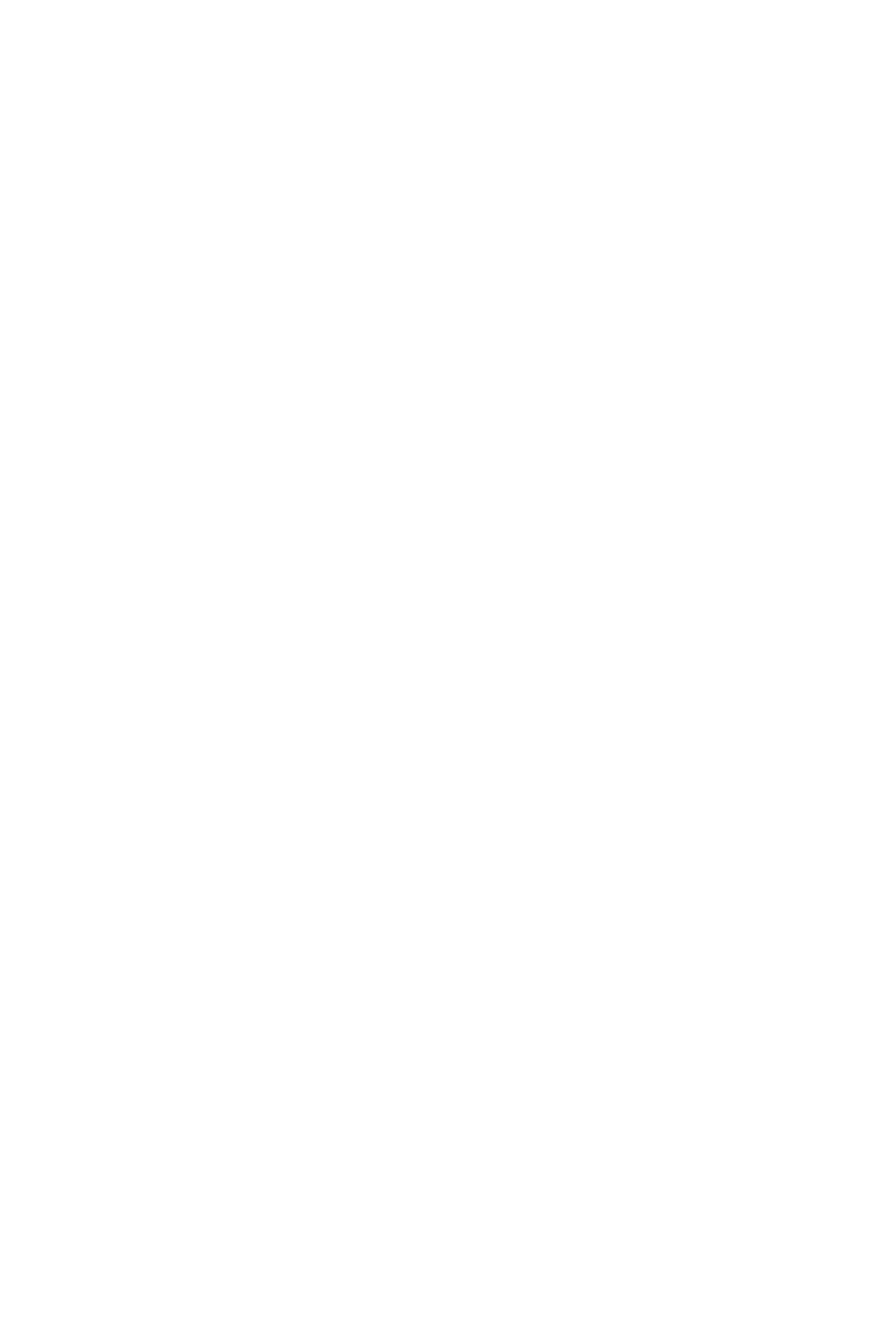
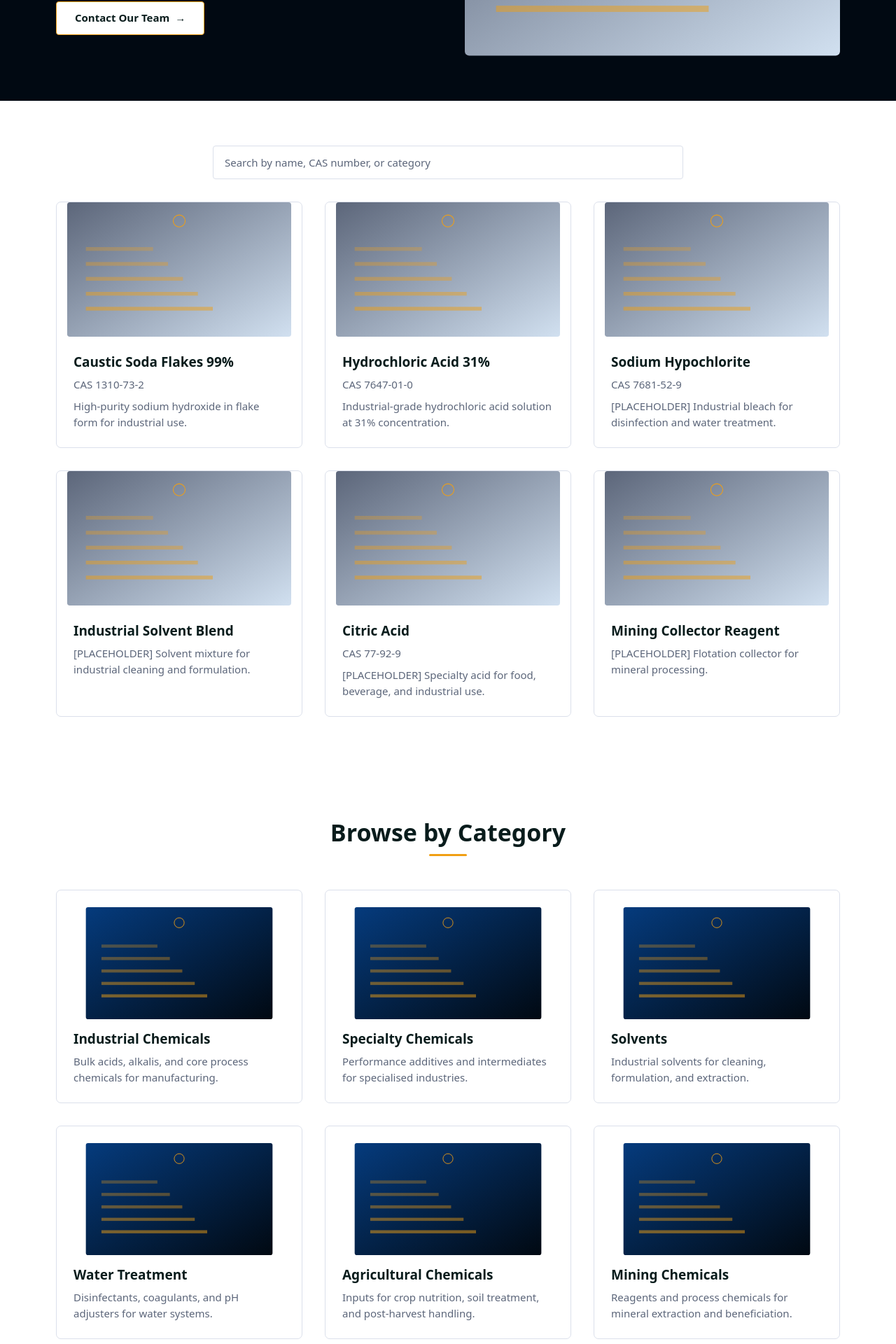
Before and after one commit to zyxkoala/chemical-website, a Next.js app: page /en/products in a window 1280 px wide. Before the commit this address had no page. Shown: the part 432-2352 px from the top of the page at 70% size. Before the commit the page ends 800 px from the top, so only its background shows below. Built offline with nearby package versions, Linux system fonts and the light colour scheme; no server answers.

Commit message:
feat(pages): implement Products with search + featured section

```diff
--- /dev/null
+++ b/src/app/[locale]/products/page.tsx
@@ -0,0 +1,39 @@
+import { Suspense } from 'react';
+import { setRequestLocale, getTranslations } from 'next-intl/server';
+import { PageHero } from '@/components/ui/PageHero';
+import { ProductSearchBox } from '@/components/products/ProductSearchBox';
+import { ProductCategoryGrid } from '@/components/products/ProductCategoryGrid';
+import { FeaturedProductsSection } from '@/components/products/FeaturedProductsSection';
+import { InquiryCTABand } from '@/components/products/InquiryCTABand';
+import { getPublishedProducts } from '@/lib/products';
+import type { Locale } from '@/types/locale';
+
+export default async function ProductsPage({ params }: { params: Promise<{ locale: string }> }) {
+  const { locale } = await params;
+  setRequestLocale(locale);
+
+  const t = await getTranslations('products');
+  const allProducts = getPublishedProducts(locale as Locale);
+
+  return (
+    <>
+      <PageHero
+        eyebrow={t('pageHero.eyebrow')}
+        title={t('pageHero.title')}
+        subtitle={t('pageHero.subtitle')}
+      />
+
+      <section className="py-16 bg-white">
+        <div className="max-w-page-max mx-auto px-section-px">
+          <Suspense fallback={null}>
+            <ProductSearchBox allProducts={allProducts} />
+          </Suspense>
+        </div>
+      </section>
+
+      <ProductCategoryGrid locale={locale as Locale} heading={t('categoriesHeading')} />
+      <FeaturedProductsSection locale={locale as Locale} heading={t('featuredHeading')} />
+      <InquiryCTABand locale={locale as Locale} />
+    </>
+  );
+}
--- /dev/null
+++ b/src/components/products/FeaturedProductsSection.tsx
@@ -0,0 +1,21 @@
+import { SectionHeading } from '@/components/ui/SectionHeading';
+import { ProductCard } from './ProductCard';
+import { getFeaturedProducts } from '@/lib/products';
+import type { Locale } from '@/types/locale';
+
+export function FeaturedProductsSection({ locale, heading }: { locale: Locale; heading: string }) {
+  const products = getFeaturedProducts(locale, 6);
+
+  return (
+    <section className="py-20 bg-white">
+      <div className="max-w-page-max mx-auto px-section-px">
+        <SectionHeading>{heading}</SectionHeading>
+        <div className="grid md:grid-cols-2 lg:grid-cols-3 gap-8">
+          {products.map(p => (
+            <ProductCard key={p.slug} product={p} source="products_featured" />
+          ))}
+        </div>
+      </div>
+    </section>
+  );
+}
--- /dev/null
+++ b/src/components/products/InquiryCTABand.tsx
@@ -0,0 +1,22 @@
+import { useTranslations } from 'next-intl';
+import { Button } from '@/components/ui/Button';
+import type { Locale } from '@/types/locale';
+
+export function InquiryCTABand({ locale }: { locale: Locale }) {
+  const t = useTranslations('products.inquiryCTA');
+  return (
+    <section className="py-12 bg-white">
+      <div className="max-w-page-max mx-auto px-section-px">
+        <div className="bg-navy-deep text-white rounded-card px-12 py-10 flex flex-col md:flex-row md:items-center justify-between gap-6">
+          <div className="max-w-xl">
+            <h3 className="text-card-title mb-2">{t('title')}</h3>
+            <p className="text-body text-gray-light">{t('copy')}</p>
+          </div>
+          <Button variant="secondary" href={`/${locale}/contact`}>
+            {t('button')}
+          </Button>
+        </div>
+      </div>
+    </section>
+  );
+}
--- /dev/null
+++ b/src/components/products/ProductCard.tsx
@@ -0,0 +1,39 @@
+'use client';
+import Link from 'next/link';
+import { usePathname } from 'next/navigation';
+import { PlaceholderVisual } from '@/components/ui/PlaceholderVisual';
+import { track } from '@/lib/analytics';
+import type { LocalizedProduct } from '@/types/product';
+
+type Props = {
+  product: LocalizedProduct;
+  source: 'products_featured' | 'detail_related' | 'home_categories';
+};
+
+export function ProductCard({ product, source }: Props) {
+  const pathname = usePathname();
+  const locale = pathname.split('/')[1] || 'en';
+
+  const handleClick = () => {
+    track('product_card_click', { slug: product.slug, source });
+  };
+
+  return (
+    <Link
+      href={`/${locale}/products/${product.slug}`}
+      onClick={handleClick}
+      className="group block border border-border-light rounded-card overflow-hidden hover:border-gold transition-colors"
+    >
+      <PlaceholderVisual variant={product.image} className="w-full h-48" />
+      <div className="p-6">
+        <h3 className="text-card-title text-navy-deep mb-2 group-hover:text-gold transition-colors">
+          {product.name}
+        </h3>
+        {product.casNo && (
+          <p className="text-body text-gray-body mb-2">CAS {product.casNo}</p>
+        )}
+        <p className="text-body text-gray-body line-clamp-2">{product.summary}</p>
+      </div>
+    </Link>
+  );
+}
--- /dev/null
+++ b/src/components/products/ProductCategoryGrid.tsx
@@ -0,0 +1,32 @@
+import Link from 'next/link';
+import { SectionHeading } from '@/components/ui/SectionHeading';
+import { PlaceholderVisual } from '@/components/ui/PlaceholderVisual';
+import { getEnabledCategories } from '@/lib/categories';
+import type { Locale } from '@/types/locale';
+
+export function ProductCategoryGrid({ locale, heading }: { locale: Locale; heading: string }) {
+  const categories = getEnabledCategories(locale);
+
+  return (
+    <section className="py-20 bg-white">
+      <div className="max-w-page-max mx-auto px-section-px">
+        <SectionHeading>{heading}</SectionHeading>
+        <div className="grid md:grid-cols-2 lg:grid-cols-3 gap-8">
+          {categories.map(cat => (
+            <Link
+              key={cat.slug}
+              href={`/${locale}/products?category=${cat.slug}`}
+              className="group border border-border-light rounded-card p-6 hover:border-gold transition-colors"
+            >
+              <PlaceholderVisual variant={cat.image} className="w-full h-40 mb-4 rounded" />
+              <h3 className="text-card-title text-navy-deep mb-2 group-hover:text-gold transition-colors">
+                {cat.name}
+              </h3>
+              <p className="text-body text-gray-body">{cat.summary}</p>
+            </Link>
+          ))}
+        </div>
+      </div>
+    </section>
+  );
+}
--- /dev/null
+++ b/src/components/products/ProductSearchBox.tsx
@@ -0,0 +1,87 @@
+'use client';
+import { useState, useEffect, useMemo } from 'react';
+import { useRouter, useSearchParams, usePathname } from 'next/navigation';
+import { useTranslations } from 'next-intl';
+import Fuse from 'fuse.js';
+import { track } from '@/lib/analytics';
+import { ProductCard } from './ProductCard';
+import type { LocalizedProduct } from '@/types/product';
+
+type Props = {
+  allProducts: LocalizedProduct[];
+};
+
+export function ProductSearchBox({ allProducts }: Props) {
+  const t = useTranslations('products.search');
+  const router = useRouter();
+  const pathname = usePathname();
+  const searchParams = useSearchParams();
+
+  const categoryFilter = searchParams.get('category') ?? '';
+  const [query, setQuery] = useState('');
+
+  const fuse = useMemo(
+    () => new Fuse(allProducts, {
+      keys: ['name', 'casNo', 'category', 'summary'],
+      threshold: 0.35,
+      ignoreLocation: true,
+    }),
+    [allProducts],
+  );
+
+  const filtered = useMemo(() => {
+    let base = allProducts;
+    if (categoryFilter) base = base.filter(p => p.category === categoryFilter);
+    if (query.trim().length === 0) return base;
+    const hits = fuse.search(query.trim()).map(r => r.item);
+    return categoryFilter ? hits.filter(p => p.category === categoryFilter) : hits;
+  }, [allProducts, categoryFilter, fuse, query]);
+
+  useEffect(() => {
+    const q = query.trim();
+    if (q.length < 2) return;
+    const timer = setTimeout(() => {
+      track('search_query', { query: q, results_count: filtered.length });
+    }, 400);
+    return () => clearTimeout(timer);
+  }, [query, filtered.length]);
+
+  const clearCategory = () => {
+    const params = new URLSearchParams(searchParams.toString());
+    params.delete('category');
+    router.replace(`${pathname}?${params.toString()}`, { scroll: false });
+  };
+
+  return (
+    <div>
+      <div className="max-w-2xl mx-auto mb-8">
+        <input
+          type="search"
+          value={query}
+          onChange={e => setQuery(e.target.value)}
+          placeholder={t('placeholder')}
+          className="w-full h-12 px-4 border border-border-light rounded-button text-body text-navy-deep placeholder:text-gray-body focus:outline-none focus:border-gold transition-colors"
+        />
+        {categoryFilter && (
+          <button
+            onClick={clearCategory}
+            className="mt-3 inline-flex items-center gap-2 text-body text-gray-body hover:text-gold transition-colors"
+          >
+            <span>×</span>
+            <span>{categoryFilter}</span>
+          </button>
+        )}
+      </div>
+
+      {filtered.length === 0 ? (
+        <p className="text-center text-body text-gray-body py-12">{t('empty')}</p>
+      ) : (
+        <div className="grid md:grid-cols-2 lg:grid-cols-3 gap-8">
+          {filtered.map(p => (
+            <ProductCard key={p.slug} product={p} source="products_featured" />
+          ))}
+        </div>
+      )}
+    </div>
+  );
+}
```
